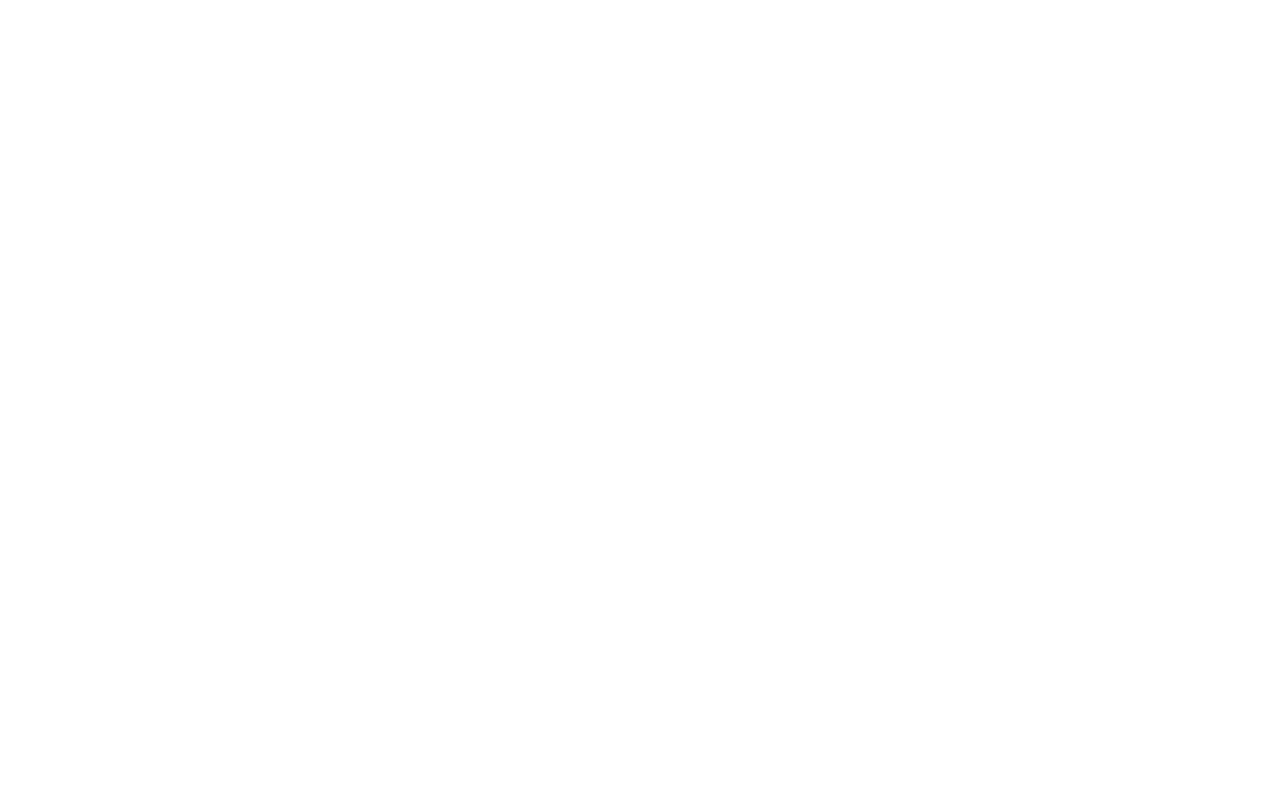
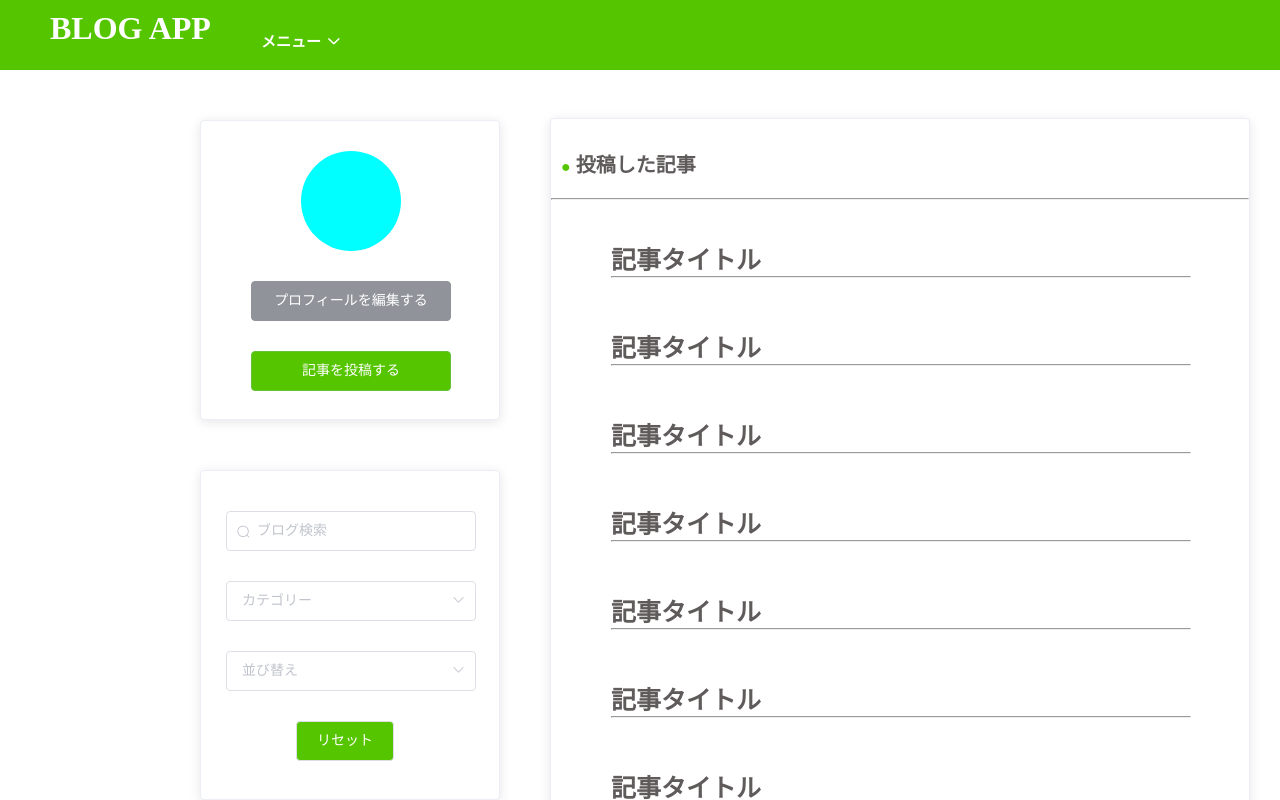
Before and after one commit to yusuke39/BlogApplication, a Vue app in the folder web/: page /adminTop in a window 1280 px wide. Shown: the top 800 px of the page. Built offline with nearby package versions, Linux system fonts and the light colour scheme.

Commit message:
管理者TOP画面作成

```diff
--- a/web/src/router/router.js
+++ b/web/src/router/router.js
@@ -4,6 +4,7 @@ const AdminLogin = () => import(/* webpackChunkName: 'AdminLogin' */ '../views/a
 const NewUserRegister = () => import(/* webpackChunkName: 'AdminLogin' */ '../views/newUserRegister.vue')
 const MainTop = () => import(/* webpackChunkName: 'AdminLogin' */ '../views/mainTop.vue')
 const Blog = () => import(/* webpackChunkName: 'AdminLogin' */ '../views/blog.vue')
+const AdminTop = () => import(/* webpackChunkName: 'AdminLogin' */ '../views/adminTop.vue')
 
 Vue.use(VueRouter)
 
@@ -27,6 +28,11 @@ const routes = [
     path: '/blog',
     name: 'blog',
     component: Blog
+  },
+  {
+    path: '/adminTop',
+    name: 'adminTop',
+    component: AdminTop
   }
 ]
 
--- /dev/null
+++ b/web/src/views/adminTop.vue
@@ -0,0 +1,245 @@
+<template>
+  <div>
+    <admin-header></admin-header>
+    <el-card :body-style="{ padding: '0px' }"  class="admin-profile-box">
+      <div>
+        <div class="admin-profile-img"></div>
+        <router-link to="/editProfile">
+          <el-button type="info" class="edit-profile-button">プロフィールを編集する</el-button>
+        </router-link>
+        <router-link to="/createArticle">
+          <el-button type="success" class="create-article-button">記事を投稿する</el-button>
+        </router-link>
+      </div>
+    </el-card>
+    <el-card :body-style="{ padding: '0px' }"  class="search-box-wrapper">
+      <div class="search-box">
+        <form>
+          <el-input
+            id="blog-search"
+            class="admintop-search"
+            placeholder="ブログ検索"
+            v-model="blogSearch">
+            <i slot="prefix" class="el-input__icon el-icon-search"></i>
+          </el-input>
+          <el-select v-model="categoryValue" placeholder="カテゴリー" id="category" class="search-category">
+            <el-option
+              v-for="categoryOption in categoryOptions"
+              :key="categoryOption.value"
+              :label="categoryOption.label"
+              :value="categoryOption.value">
+            </el-option>
+          </el-select>
+          <el-select v-model="sortValue" placeholder="並び替え" id="category" class="search-category">
+            <el-option
+              v-for="sortOption in sortOptions"
+              :key="sortOption.value"
+              :label="sortOption.label"
+              :value="sortOption.value">
+            </el-option>
+          </el-select>
+          <el-button @click="resetForm()" class="reset-form-button">リセット</el-button>
+        </form>
+      </div>
+    </el-card>
+    <el-card :body-style="{ padding: '0px' }"  class="blog-list-box">
+      <div class="sentence-box">
+        <span class="ball">●</span>
+        <span class="sentence">投稿した記事</span>
+      </div>
+      <hr>
+      <div class="article-box">
+        <div class="blog-title">記事タイトル</div>
+        <hr class="blog-line">
+        <div class="blog-title">記事タイトル</div>
+        <hr class="blog-line">
+        <div class="blog-title">記事タイトル</div>
+        <hr class="blog-line">
+        <div class="blog-title">記事タイトル</div>
+        <hr class="blog-line">
+        <div class="blog-title">記事タイトル</div>
+        <hr class="blog-line">
+        <div class="blog-title">記事タイトル</div>
+        <hr class="blog-line">
+        <div class="blog-title">記事タイトル</div>
+        <hr class="blog-line">
+        <div class="blog-title">記事タイトル</div>
+        <hr class="blog-line">
+        <div class="blog-title">記事タイトル</div>
+        <hr class="blog-line">
+        <div class="blog-title">記事タイトル</div>
+        <hr class="blog-line">
+        <el-pagination
+          class="admin-top-pagination"
+          background
+          layout="prev, pager, next"
+          :total="1000">
+        </el-pagination>
+      </div>
+    </el-card>
+  </div>
+</template>
+
+<script>
+import AdminHeader from './adminHeader'
+export default {
+  data () {
+    return {
+      blogSearch: '',
+      categoryOptions: [{
+        value: '1',
+        label: '旅行'
+      }, {
+        value: '2',
+        label: '日常'
+      }, {
+        value: '3',
+        label: 'エンタメ'
+      }, {
+        value: '4',
+        label: '国内'
+      }, {
+        value: '5',
+        label: '海外'
+      }, {
+        value: '6',
+        label: 'その他'
+      }],
+      categoryValue: '',
+      sortOptions: [{
+        value: '1',
+        label: '新しい投稿順'
+      }, {
+        value: '2',
+        label: '古い投稿順'
+      }],
+      sortValue: ''
+    }
+  },
+  methods: {
+    resetForm () {
+      this.blogSearch = ''
+      this.categoryValue = ''
+      this.sortValue = ''
+    }
+  },
+  components: {
+    AdminHeader
+  },
+  template: '<admin-header>'
+}
+</script>
+
+<style scoped>
+  .admin-profile-box {
+    width: 300px;
+    height: 300px;
+    margin-left: 200px;
+    margin-top: 50px;
+  }
+
+  .admin-profile-img {
+    width: 100px;
+    height: 100px;
+    background-color: aqua;
+    border-radius: 100%;
+    position: relative;
+    top: 30px;
+    left: 100px;
+  }
+
+  .search-box-wrapper {
+    width: 300px;
+    height: 330px;
+    margin-left: 200px;
+    margin-top: 50px
+  }
+
+  .blog-list-box {
+    width: 700px;
+    height: auto;
+    position: absolute;
+    top: 118px;
+    left: 550px;
+    margin-bottom: 100px;
+  }
+
+  .edit-profile-button {
+    color: #ffffff;
+    width: 200px;
+    position: relative;
+    top: 60px;
+    left: 50px;
+  }
+
+  .create-article-button {
+    color: #ffffff;
+    width: 200px;
+    position: relative;
+    top: 90px;
+    left: 50px;
+    background-color: #55C500;
+  }
+
+  .search-box {
+    margin-left: 25px;
+    margin-top: 40px;
+  }
+
+  .admintop-search {
+    width: 250px;
+    margin-bottom: 30px;
+  }
+
+  .search-category {
+    width: 250px;
+    margin-bottom: 30px;
+  }
+
+  .reset-form-button {
+    background-color: #55C500;
+    color: #ffffff;
+    margin-left: 70px;
+  }
+
+  .sentence-box {
+    margin-top: 30px;
+    margin-left: 10px;
+    margin-bottom: 20px;
+  }
+
+  .ball {
+    color: #55C500;
+    margin-top: 30px;
+  }
+
+  .sentence {
+    color: #5F5B5B;
+    margin-left: 5px;
+    font-weight: bold;
+    font-size: 20px;
+  }
+
+  .article-box {
+    width: 600px;
+    height: auto;
+    margin-top: 30px;
+    margin-left: 50px;
+    padding: 10px 10px 20px 10px;
+  }
+
+  .blog-title {
+    color: #5F5B5B;
+    font-size: 25px;
+    font-weight: bold;
+  }
+
+  .blog-line {
+    margin-bottom: 50px;
+  }
+
+  .admin-top-pagination {
+    margin-left: 80px;
+    margin-bottom: 20px;
+  }
+</style>
```
